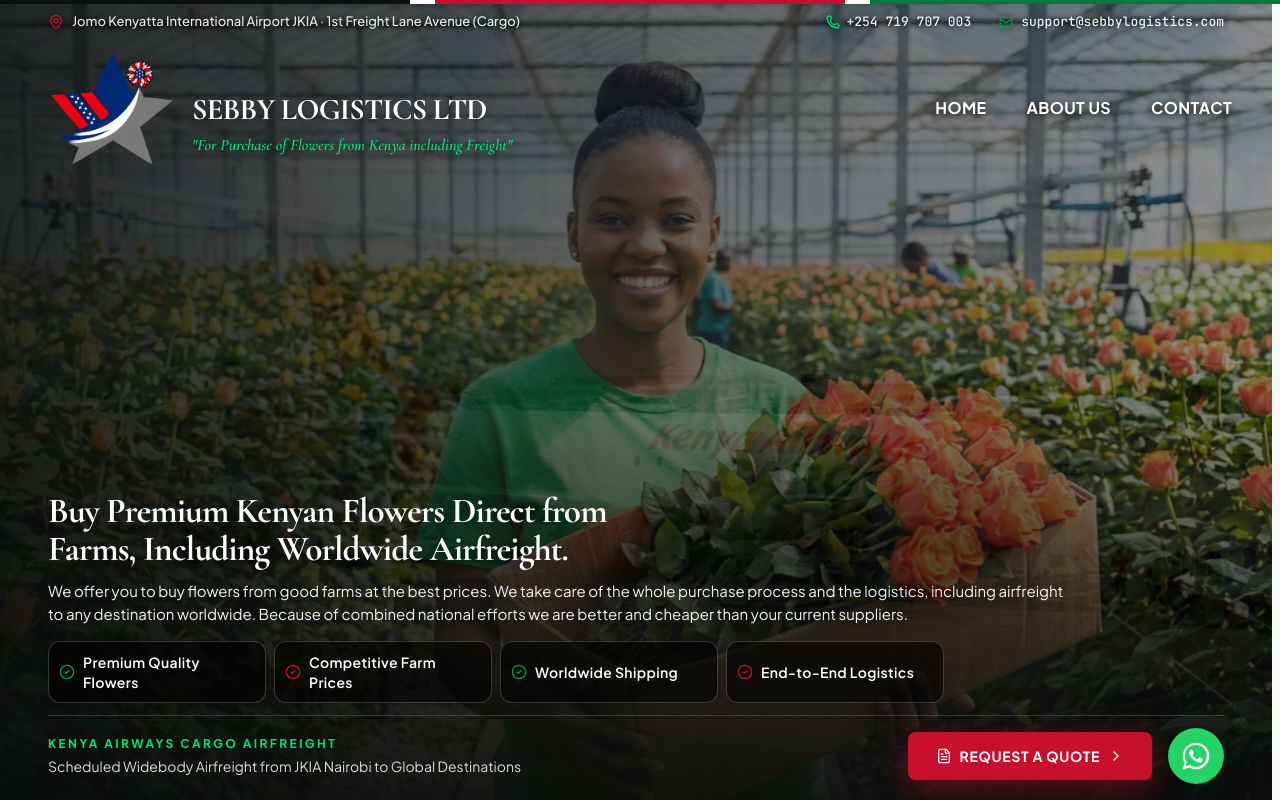
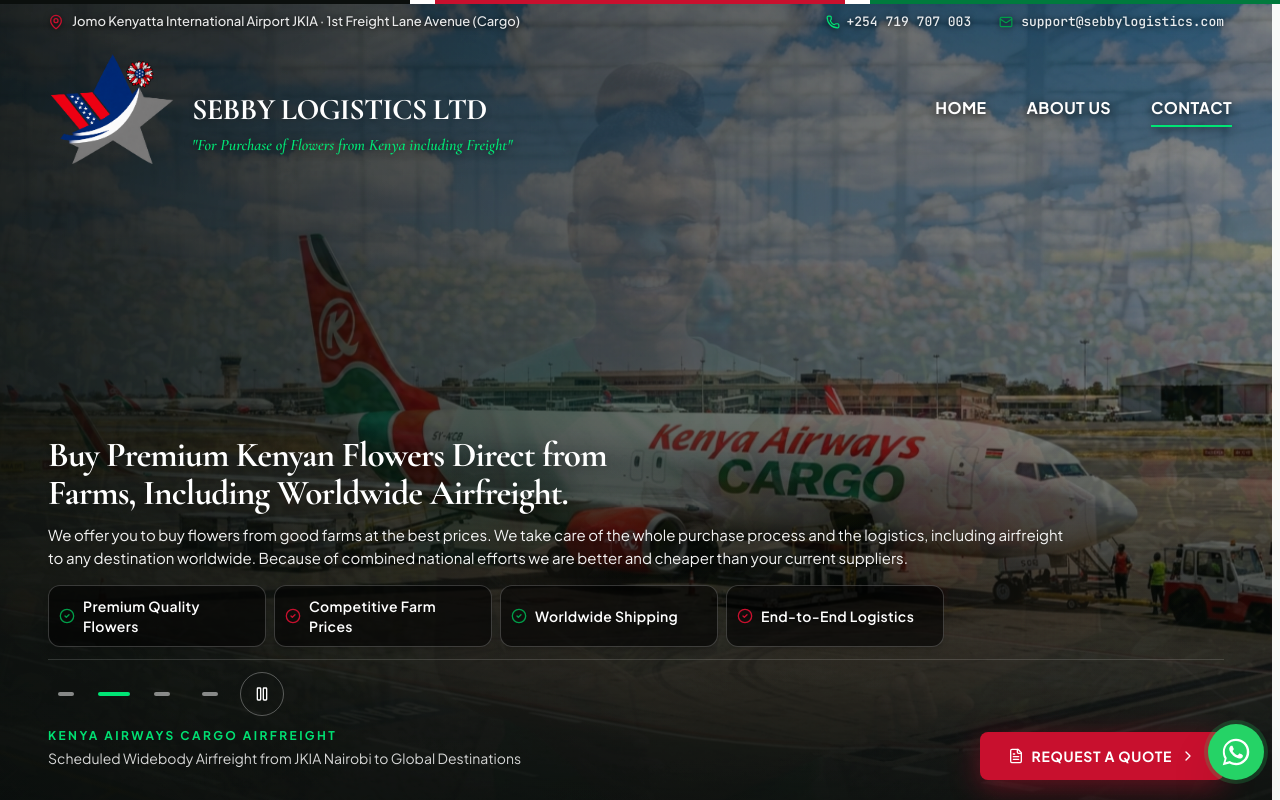
Before and after one commit to johnorengo/sebbylogistics-kenya, a React (Vite) app: page / in a window 1280 px wide. Shown: the top 800 px of the page. Built offline with nearby package versions, Linux system fonts and the light colour scheme.

Commit message:
Refine native scrolling, section motion and slideshow controls

```diff
--- a/src/components/FloatingWhatsApp.tsx
+++ b/src/components/FloatingWhatsApp.tsx
@@ -1,4 +1,4 @@
-import React, { useState, useEffect, useRef } from 'react';
+import React, { useState, useEffect } from 'react';
 import { ArrowUp } from 'lucide-react';
 import { scrollToElement } from '../utils/scroll';
 
@@ -12,7 +12,7 @@ export const WhatsAppButton: React.FC = () => (
           className="relative flex items-center justify-center h-14 w-14 rounded-full bg-[#25D366] hover:bg-[#20ba5a] text-white shadow-2xl hover:shadow-[0_0_25px_rgba(37,211,102,0.6)] transition-all duration-300 hover:scale-110 active:scale-95"
         >
           {/* Subtle Ambient Pulse Ring */}
-          <span className="absolute -inset-1 rounded-full bg-[#25D366] opacity-40 animate-ping pointer-events-none" />
+          <span className="absolute -inset-1 rounded-full bg-[#25D366] opacity-20 pointer-events-none" />
 
           {/* Official WhatsApp SVG Icon */}
           <svg
@@ -33,44 +33,18 @@ export const WhatsAppButton: React.FC = () => (
 
 export const FloatingWhatsApp: React.FC = () => {
   const [showBackToTop, setShowBackToTop] = useState(false);
-  const floatingActions = useRef<HTMLElement>(null);
-
   useEffect(() => {
-    const anchor = document.getElementById('hero-whatsapp-anchor');
     let frame: number | null = null;
-    const updatePosition = () => {
+    const update = () => {
       frame = null;
-      const y = Math.max(0, window.scrollY);
-      const rect = anchor?.getBoundingClientRect();
-      const progress = Math.min(y / 240, 1);
-      const eased = progress * progress * (3 - 2 * progress);
-      const targetX = window.innerWidth - 24 - 56;
-      const targetY = window.innerHeight - 24 - 56 - 60 * eased;
-      const startX = rect?.left ?? targetX;
-      const startY = rect ? rect.top + y : targetY;
-      const x = startX + (targetX - startX) * eased;
-      const top = startY + (targetY - startY) * eased;
-      if (floatingActions.current) {
-        floatingActions.current.style.transform = `translate3d(${x}px, ${top}px, 0)`;
-        floatingActions.current.style.visibility = 'visible';
-      }
-      setShowBackToTop(y > 500 && progress === 1);
+      setShowBackToTop(window.scrollY > 500);
     };
-    const scheduleUpdate = () => {
-      if (frame === null) frame = requestAnimationFrame(updatePosition);
-    };
-    updatePosition();
-    window.addEventListener('scroll', scheduleUpdate, { passive: true });
-    window.addEventListener('resize', scheduleUpdate);
-    const observer = new ResizeObserver(scheduleUpdate);
-    if (anchor) observer.observe(anchor);
-    const hero = document.getElementById('hero');
-    if (hero) observer.observe(hero);
+    const onScroll = () => { if (frame === null) frame = requestAnimationFrame(update); };
+    update();
+    window.addEventListener('scroll', onScroll, { passive: true });
     return () => {
+      window.removeEventListener('scroll', onScroll);
       if (frame !== null) cancelAnimationFrame(frame);
-      observer.disconnect();
-      window.removeEventListener('scroll', scheduleUpdate);
-      window.removeEventListener('resize', scheduleUpdate);
     };
   }, []);
 
@@ -79,7 +53,7 @@ export const FloatingWhatsApp: React.FC = () => {
   };
 
   return (
-    <aside ref={floatingActions} aria-label="Quick actions" style={{ visibility: 'hidden' }} className="fixed top-0 left-0 z-50 flex flex-col items-center will-change-transform">
+    <aside aria-label="Quick actions" className="quick-actions fixed z-40 flex flex-col items-center">
       {/* WhatsApp chat */}
       <WhatsAppButton />
 
--- a/src/components/Header.tsx
+++ b/src/components/Header.tsx
@@ -12,7 +12,8 @@ export const Header: React.FC<HeaderProps> = ({ onOpenRFQ }) => {
   const [mobileMenuOpen, setMobileMenuOpen] = useState(false);
   // Keep navigation readable after scrolling or when the mobile menu opens.
   const [isSolid, setIsSolid] = useState(false);
-  const [scrollY, setScrollY] = useState(0);
+  const [collapsed, setCollapsed] = useState(false);
+  const [activeSection, setActiveSection] = useState('hero');
   const menuButton = useRef<HTMLButtonElement>(null);
   const drawer = useRef<HTMLDivElement>(null);
 
@@ -47,7 +48,14 @@ export const Header: React.FC<HeaderProps> = ({ onOpenRFQ }) => {
       if (frame !== null) return;
       frame = requestAnimationFrame(() => {
         const y = window.scrollY;
-        setScrollY(Math.min(Math.max(y, 0), 160));
+        setCollapsed(y >= 160);
+        const offset = (document.querySelector('[data-header-navigation]')?.getBoundingClientRect().bottom ?? 160) + 32;
+        let active = 'hero';
+        for (const id of ['about', 'contact']) {
+          if ((document.getElementById(id)?.getBoundingClientRect().top ?? Infinity) <= offset) active = id;
+        }
+        if (y + window.innerHeight >= document.documentElement.scrollHeight - 4) active = 'contact';
+        setActiveSection(active);
         const heroElement = document.getElementById('hero');
         if (heroElement) {
           const rect = heroElement.getBoundingClientRect();
@@ -69,7 +77,6 @@ export const Header: React.FC<HeaderProps> = ({ onOpenRFQ }) => {
     };
   }, []);
 
-  const collapsed = scrollY >= 160;
 
   const handleNavClick = (e: React.MouseEvent, id: string) => {
     setMobileMenuOpen(false);
@@ -118,7 +125,7 @@ export const Header: React.FC<HeaderProps> = ({ onOpenRFQ }) => {
             <a
               href="mailto:support@sebbylogistics.com"
               title="Email support"
-              className="group flex items-center gap-2 text-white/90 hover:text-white shrink-0 font-medium drop-shadow-[0_1px_3px_rgba(0,0,0,0.8)] min-w-0 rounded-md px-2 py-0.5 hover:bg-white/15 transition-all duration-200"
+              className="group flex items-center gap-2 text-white/90 hover:text-white shrink-0 font-medium drop-shadow-[0_1px_3px_rgba(0,0,0,0.8)] min-w-0 rounded-md px-2 py-0.5 hover:bg-white/15 transition-all duration-200 max-sm:shrink"
             >
               <Mail className="h-3.5 w-3.5 text-[#009E49] group-hover:text-[#00E575] group-hover:scale-125 transition-all duration-200 shrink-0" />
               <span className="font-data truncate no-underline group-hover:underline underline-offset-4 decoration-[#00E575]/70">support@sebbylogistics.com</span>
@@ -173,6 +180,7 @@ export const Header: React.FC<HeaderProps> = ({ onOpenRFQ }) => {
             <nav className="flex items-center gap-6 lg:gap-10 shrink-0">
               <a
                 href="#hero"
+                aria-current={activeSection === 'hero' ? 'location' : undefined}
                 onClick={(e) => handleNavClick(e, 'hero')}
                 className="text-sm md:text-base font-bold text-white hover:text-[#00E575] transition-colors tracking-wide drop-shadow-[0_2px_4px_rgba(0,0,0,0.85)] uppercase"
               >
@@ -180,6 +188,7 @@ export const Header: React.FC<HeaderProps> = ({ onOpenRFQ }) => {
               </a>
               <a
                 href="#about"
+                aria-current={activeSection === 'about' ? 'location' : undefined}
                 onClick={(e) => handleNavClick(e, 'about')}
                 className="text-sm md:text-base font-bold text-white hover:text-[#00E575] transition-colors tracking-wide drop-shadow-[0_2px_4px_rgba(0,0,0,0.85)] uppercase"
               >
@@ -187,6 +196,7 @@ export const Header: React.FC<HeaderProps> = ({ onOpenRFQ }) => {
               </a>
               <a
                 href="#contact"
+                aria-current={activeSection === 'contact' ? 'location' : undefined}
                 onClick={(e) => handleNavClick(e, 'contact')}
                 className="text-sm md:text-base font-bold text-white hover:text-[#C8102E] transition-colors tracking-wide drop-shadow-[0_2px_4px_rgba(0,0,0,0.85)] uppercase"
               >
@@ -202,11 +212,12 @@ export const Header: React.FC<HeaderProps> = ({ onOpenRFQ }) => {
 
       {/* Mobile drawer */}
       {mobileMenuOpen && (
-        <div ref={drawer} id="mobile-navigation" className="bg-[#0B0F0D]/98 backdrop-blur-xl px-6 py-5 md:hidden text-white max-h-[calc(100svh-9rem)] overflow-y-auto">
+        <div ref={drawer} id="mobile-navigation" className="mobile-drawer bg-[#0B0F0D]/98 backdrop-blur-xl px-6 py-5 md:hidden text-white max-h-[calc(100svh-9rem)] overflow-y-auto">
           <div className="flex flex-col space-y-4">
             <nav className="flex flex-col space-y-3">
               <a
                 href="#hero"
+                aria-current={activeSection === 'hero' ? 'location' : undefined}
                 onClick={(e) => handleNavClick(e, 'hero')}
                 className="text-base font-bold text-white hover:text-[#00E575] uppercase tracking-wide py-1 border-b border-white/5"
               >
@@ -214,6 +225,7 @@ export const Header: React.FC<HeaderProps> = ({ onOpenRFQ }) => {
               </a>
               <a
                 href="#about"
+                aria-current={activeSection === 'about' ? 'location' : undefined}
                 onClick={(e) => handleNavClick(e, 'about')}
                 className="text-base font-bold text-white hover:text-[#00E575] uppercase tracking-wide py-1 border-b border-white/5"
               >
@@ -221,6 +233,7 @@ export const Header: React.FC<HeaderProps> = ({ onOpenRFQ }) => {
               </a>
               <a
                 href="#contact"
+                aria-current={activeSection === 'contact' ? 'location' : undefined}
                 onClick={(e) => handleNavClick(e, 'contact')}
                 className="text-base font-bold text-white hover:text-[#C8102E] uppercase tracking-wide py-1 flex items-center gap-2"
               >
--- a/src/components/HeroVideo.tsx
+++ b/src/components/HeroVideo.tsx
@@ -1,5 +1,5 @@
 import React, { useState, useEffect } from 'react';
-import { CheckCircle2, ChevronRight, FileText } from 'lucide-react';
+import { CheckCircle2, ChevronRight, FileText, Pause, Play } from 'lucide-react';
 import { useReducedMotion } from '../hooks/useReducedMotion';
 
 const pic1Img = '/images/kenyan-roses.jpg';
@@ -45,6 +45,8 @@ interface HeroVideoProps {
 export const HeroVideo: React.FC<HeroVideoProps> = ({ onOpenRFQ }) => {
   const [activeImageIndex, setActiveImageIndex] = useState(0);
   const [loadedImages, setLoadedImages] = useState([0]);
+  const [paused, setPaused] = useState(false);
+  const [interacting, setInteracting] = useState(false);
   const reducedMotion = useReducedMotion();
 
   useEffect(() => {
@@ -53,17 +55,17 @@ export const HeroVideo: React.FC<HeroVideoProps> = ({ onOpenRFQ }) => {
   }, [activeImageIndex]);
 
   useEffect(() => {
-    if (reducedMotion) return;
+    if (reducedMotion || paused || interacting) return;
     const timer = setInterval(() => {
       if (document.hidden) return;
       setActiveImageIndex((curr) => (curr + 1) % HERO_IMAGES.length);
     }, 6500);
 
     return () => clearInterval(timer);
-  }, [reducedMotion]);
+  }, [reducedMotion, paused, interacting]);
 
   return (
-    <section id="hero" aria-label="Kenyan flower sourcing and airfreight" className="hero-shell relative min-h-[100svh] w-full overflow-hidden bg-[#0B0F0D] flex flex-col pt-[184px] sm:pt-[200px] md:pt-[216px] pb-6 scroll-mt-20">
+    <section onMouseEnter={() => setInteracting(true)} onMouseLeave={() => setInteracting(false)} onFocusCapture={() => setInteracting(true)} onBlurCapture={(event) => { if (!event.currentTarget.contains(event.relatedTarget)) setInteracting(false); }} id="hero" aria-label="Kenyan flower sourcing and airfreight" className="hero-shell relative min-h-[100svh] w-full overflow-hidden bg-[#0B0F0D] flex flex-col pt-[184px] sm:pt-[200px] md:pt-[216px] pb-6 scroll-mt-20">
       {/* Full-bleed Cinematic Visual Story Canvas - Featuring 4 Uploaded Hero Pictures */}
       <div className="hero-visual absolute inset-0 z-0">
         {HERO_IMAGES.map((item, idx) => (
@@ -138,9 +140,19 @@ export const HeroVideo: React.FC<HeroVideoProps> = ({ onOpenRFQ }) => {
 
         {/* Bottom Zone: Request a Quote + current slide + carousel controls */}
         <div className="hero-bottom border-t border-white/15 pt-3 flex flex-col gap-3">
+          <div className="flex items-center gap-3" role="group" aria-label="Hero slideshow">
+            {HERO_IMAGES.map((image, index) => (
+              <button key={image.id} type="button" onClick={() => { setActiveImageIndex(index); setPaused(true); }} aria-label={`Show slide ${index + 1}: ${image.title}`} aria-pressed={index === activeImageIndex} className="slide-dot flex h-11 w-9 items-center justify-center rounded-md">
+                <span className={`h-1 rounded-full transition-all duration-300 ${index === activeImageIndex ? 'w-8 bg-[#00E575]' : 'w-4 bg-white/50'}`} />
+              </button>
+            ))}
+            {!reducedMotion && <button type="button" onClick={() => setPaused(!paused)} aria-label={paused ? 'Play slideshow' : 'Pause slideshow'} className="flex h-11 w-11 items-center justify-center rounded-full border border-white/30 text-white hover:bg-white/15 transition-colors">
+              {paused ? <Play className="h-4 w-4" /> : <Pause className="h-4 w-4" />}
+            </button>}
+          </div>
           {/* Row 1: current story caption (left) + Request Quote CTA (right) */}
           <div className="flex flex-col lg:flex-row lg:items-center lg:justify-between gap-5">
-            <div key={activeImageIndex} className="max-w-2xl animate-in fade-in duration-500">
+            <div key={activeImageIndex} className="max-w-2xl hero-caption">
               <p className="text-[11px] sm:text-xs font-bold uppercase tracking-[0.2em] text-[#00E575]">
                 {HERO_IMAGES[activeImageIndex].title}
               </p>
@@ -159,7 +171,7 @@ export const HeroVideo: React.FC<HeroVideoProps> = ({ onOpenRFQ }) => {
                 Request a Quote
                 <ChevronRight className="h-4 w-4" />
               </button>
-              <span id="hero-whatsapp-anchor" aria-hidden="true" className="h-14 w-14 shrink-0" />
+
             </div>
           </div>
 
--- a/src/index.css
+++ b/src/index.css
@@ -122,3 +122,45 @@
 ::-webkit-scrollbar-thumb:hover {
   background: #007A3D;
 }
+
+/* Keep wheel and touch scrolling native; motion enhances content without taking control. */
+html { scroll-padding-top: 12rem; }
+main > section:not(#hero) { padding-block: clamp(3.5rem, 7vw, 6rem); }
+main > section:not(#hero) h2 { text-wrap: balance; }
+main > section:not(#hero) p { text-wrap: pretty; }
+main > section[id], #quote { scroll-margin-top: 1rem; }
+.quick-actions {
+  right: max(1rem, env(safe-area-inset-right));
+  bottom: max(1.25rem, env(safe-area-inset-bottom));
+}
+header nav a { position: relative; }
+header nav a::after {
+  content: ''; position: absolute; left: 0; bottom: -7px;
+  height: 2px; width: 100%; background: #00E575;
+  transform: scaleX(0); transform-origin: left;
+  transition: transform 220ms ease;
+}
+header nav a[aria-current="location"]::after { transform: scaleX(1); }
+.hero-caption { animation: caption-enter 450ms ease-out both; min-height: 3.5rem; }
+.mobile-drawer { animation: caption-enter 200ms ease-out both; overscroll-behavior: contain; }
+@keyframes caption-enter {
+  from { opacity: 0; transform: translateY(6px); }
+  to { opacity: 1; transform: translateY(0); }
+}
+@media (hover: hover) and (prefers-reduced-motion: no-preference) {
+  #contact .grid > .group { transition: border-color 250ms, box-shadow 250ms, transform 250ms; }
+  #contact .grid > .group:hover { transform: translateY(-4px); box-shadow: 0 12px 30px #174D3B12; }
+}
+@media (max-width: 767px) {
+  .hero-bottom { padding-right: 3.5rem; }
+  .hero-caption { min-height: 5rem; }
+  .quick-actions > .group > a { width: 48px; height: 48px; }
+}
+@media (prefers-reduced-motion: reduce) {
+  .hero-visual img { transform: none !important; }
+  .hero-caption, .mobile-drawer { animation: none; }
+}
+
+@media (min-width: 1024px) and (max-height: 800px) {
+  .hero-shell { height: auto; min-height: 100svh; }
+}
```
Also changed, not shown: src/utils/scrollReveals.ts (+4 -4 lines), 1 other file (tests, documents, lock files or other folders).
